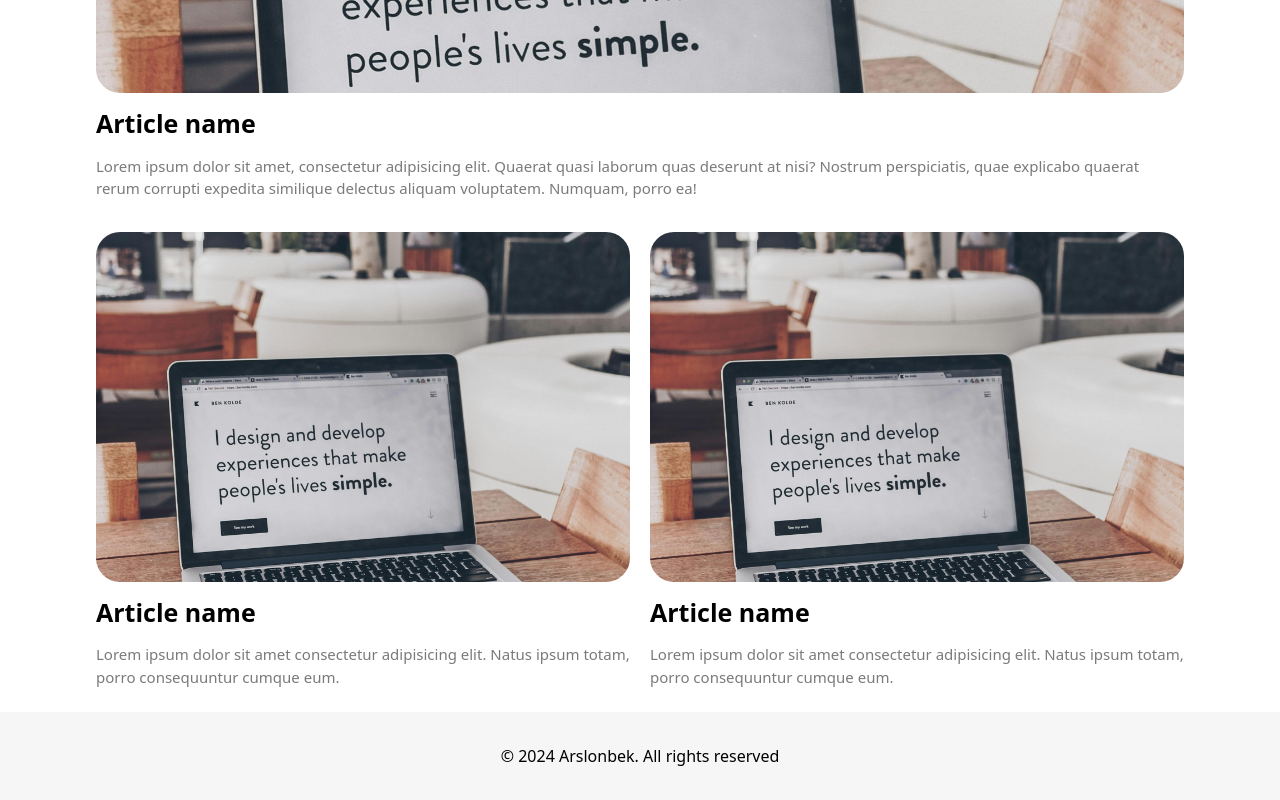
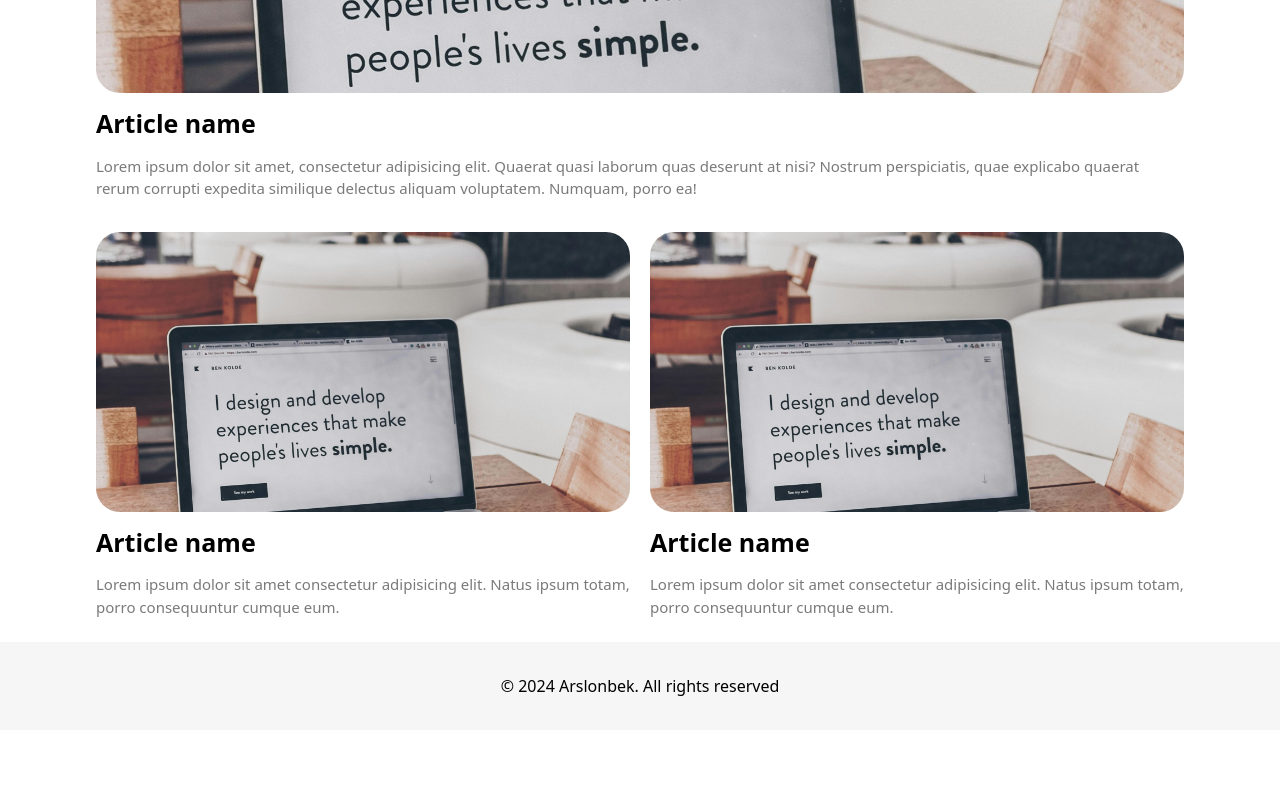
Before and after one commit to arslon1234/arslonbek, a Next.js app: page /blog in a window 1280 px wide. Shown: the part 485-1285 px from the top of the page. After the commit the page ends 1215 px from the top, so only its background shows below. Built offline with nearby package versions, Linux system fonts and the light colour scheme.

Commit message:
some changes

```diff
--- a/app/blog/page.tsx
+++ b/app/blog/page.tsx
@@ -4,28 +4,18 @@ import { useRouter } from 'next/navigation'
 import img from '@/assets/portfolio.jpg'
 import Image from 'next/image'
 import BlogCard from '@/components/card'
-import { useEffect } from 'react';
-import AOS from 'aos';
 const Blog = () => {
   const {push} = useRouter()
-  useEffect(() => {
-    AOS.init({
-      duration: 1000,
-      once: true,
-    });
-    AOS.refresh()
-  }, []);
   const articles = [
     {img:img, name: "Article name", description: " Lorem ipsum dolor sit amet consectetur adipisicing elit. Natus ipsum totam, porro consequuntur cumque eum."},
     {img:img, name: "Article name", description: " Lorem ipsum dolor sit amet consectetur adipisicing elit. Natus ipsum totam, porro consequuntur cumque eum."},
     {img:img, name: "Article name", description: " Lorem ipsum dolor sit amet consectetur adipisicing elit. Natus ipsum totam, porro consequuntur cumque eum."},
   ]
-  // const aosAnimations = ["fade-right", "fade-left"];
   return (
     <article>
       <h1 className="text-center text-[20px] font-bold mb-4">Blog</h1>
       <div className='flex flex-col gap-8'>
-      <div data-aos="zoom-in" className='flex flex-col gap-3'>
+      <div className='flex flex-col gap-3'>
       <Image src={articles[0].img} onClick={()=>push(`/blog/1`)} alt='article' className='w-full h-[412px] object-cover rounded-3xl cursor-pointer'/>
       <h2 className='text-name_size font-bold'>Article name</h2>
       <p className='text-desc_size text-desc_color'>Lorem ipsum dolor sit amet, consectetur adipisicing elit. Quaerat quasi laborum quas deserunt at nisi? Nostrum perspiciatis, quae explicabo quaerat rerum corrupti expedita similique delectus aliquam voluptatem. Numquam, porro ea!
@@ -34,9 +24,7 @@ const Blog = () => {
       <div className='flex gap-5'>
         {
           articles.splice(1).map((item,index)=>(
-            <div key={index} data-aos={index % 2 === 0 ? "fade-right" : "fade-left"} className='w-[50%]'>
-              <BlogCard item={item} />
-            </div>
+              <BlogCard item={item} key={index}/>
           ))
         }
       </div>
--- a/app/portfolio/page.tsx
+++ b/app/portfolio/page.tsx
@@ -5,7 +5,6 @@ import Image from "next/image";
 import { useRouter } from "next/navigation";
 const Page = () => {
     const {push} = useRouter()
-    console.log(push)
   const users = [
     { image: portfolioImg },
     { image: portfolioImg },
--- a/components/card.tsx
+++ b/components/card.tsx
@@ -9,8 +9,9 @@ interface PropType {
     description: string,
     img: StaticImageData
    },
+   key: number
 }
-const BlogCard = ({item}:PropType) => {
+const BlogCard = ({item,key}:PropType) => {
   const {push} = useRouter()
   useEffect(() => {
         AOS.init({
@@ -19,8 +20,8 @@ const BlogCard = ({item}:PropType) => {
         });
       }, []);
   return (
-    <section  className="w-full flex flex-col gap-3 cursor-pointer" onClick={()=>push(`/blog/1`)}>
-        <Image src={item.img} alt="blog-img" className="w-full h-[350px] rounded-3xl object-cover"/>
+    <section  className="w-1/2 flex flex-col gap-3 cursor-pointer" key={key} onClick={()=>push(`/blog/1`)}>
+        <Image src={item.img} alt="blog-img" className="w-full h-[280px] rounded-3xl object-cover"/>
         <h3 className="text-name_size font-bold">{item.name}</h3>
         <span className="text-desc_size text-desc_color">{item.description}</span>
     </section>
```
